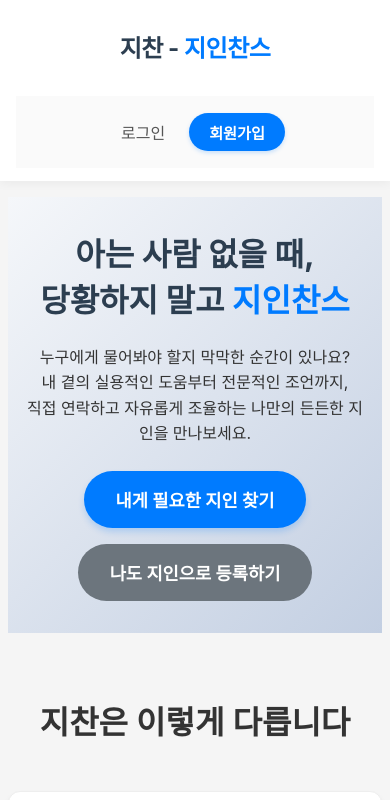
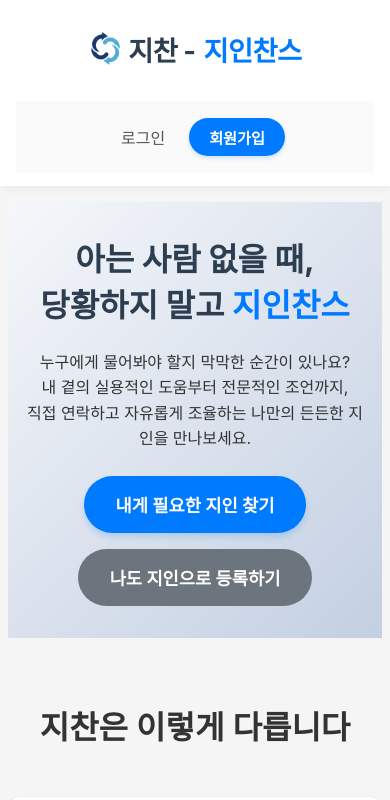
Before and after one commit to seongsland/jichan, a React (Vite) app in the folder frontend/: page / in a window 390 px wide. Shown: the top 800 px of the page. Built offline with nearby package versions, Linux system fonts and the light colour scheme.

Commit message:
파비콘 및 로고 이미지 적용

```diff
--- a/frontend/index.html
+++ b/frontend/index.html
@@ -2,11 +2,12 @@
 <html lang="ko">
   <head>
     <meta charset="UTF-8" />
+    <link rel="icon" type="image/gif" href="/favicon.gif" />
     <meta name="viewport" content="width=device-width, initial-scale=1.0" />
     <title>지찬 - 지인찬스</title>
   </head>
   <body>
     <div id="root"></div>
-    <script type="module" src="/src/main.jsx"></script>
+    <script type="module" src="src/main.jsx"></script>
   </body>
 </html>
--- a/frontend/src/components/Layout.css
+++ b/frontend/src/components/Layout.css
@@ -17,15 +17,23 @@
 }
 
 .layout .logo {
-  font-size: 1.5rem;
+  font-size: 1.7rem;
   font-weight: 700;
   color: #2c3e50;
   text-decoration: none;
   letter-spacing: -0.5px;
+  display: flex;
+  align-items: center;
+}
+
+.layout .logo-mark {
+  vertical-align: text-bottom;
+  margin-right: 0.3rem;
 }
 
 .layout .logo-highlight {
   color: #007bff;
+  margin-left: 0.5rem;
 }
 
 .layout .nav {
@@ -162,9 +170,8 @@
 
   .layout .logo {
     width: 100%;
-    text-align: center;
+    justify-content: center; /* 모바일에서 로고 중앙 정렬 */
     padding: 1rem;
-    display: block;
     box-sizing: border-box;
   }
 
--- a/frontend/src/components/Layout.jsx
+++ b/frontend/src/components/Layout.jsx
@@ -1,6 +1,7 @@
 import {Link, useNavigate, useLocation} from 'react-router-dom';
 import {useAuth} from '../context/AuthContext';
 import './Layout.css';
+import logo_mark from '../assets/logo_mark.gif';
 
 const Layout = ({ children }) => {
   const { isAuthenticated, logout } = useAuth();
@@ -28,6 +29,7 @@ const Layout = ({ children }) => {
     <div className="layout">
       <header className="header">
         <Link to="/" className="logo">
+          <img src={logo_mark} alt="지찬 로고" className="logo-mark" width="35"/>
           지찬 - <span className="logo-highlight">지인찬스</span>
         </Link>
         <nav className="nav">
@@ -76,7 +78,7 @@ const Layout = ({ children }) => {
       <footer className="footer">
         <div className="footer-content">
           <div className="footer-section">
-            <h3>지찬</h3>
+            <h3><img src={logo_mark} alt="지찬 로고" width="23px" className="logo-mark" />지찬</h3>
             <p>자유롭게 직접 소통하는<br/>전문가 매칭 플랫폼</p>
           </div>
           <div className="footer-section">
```
Also changed, not shown: frontend/public/favicon.gif (added), frontend/src/assets/logo_mark.gif (added).
